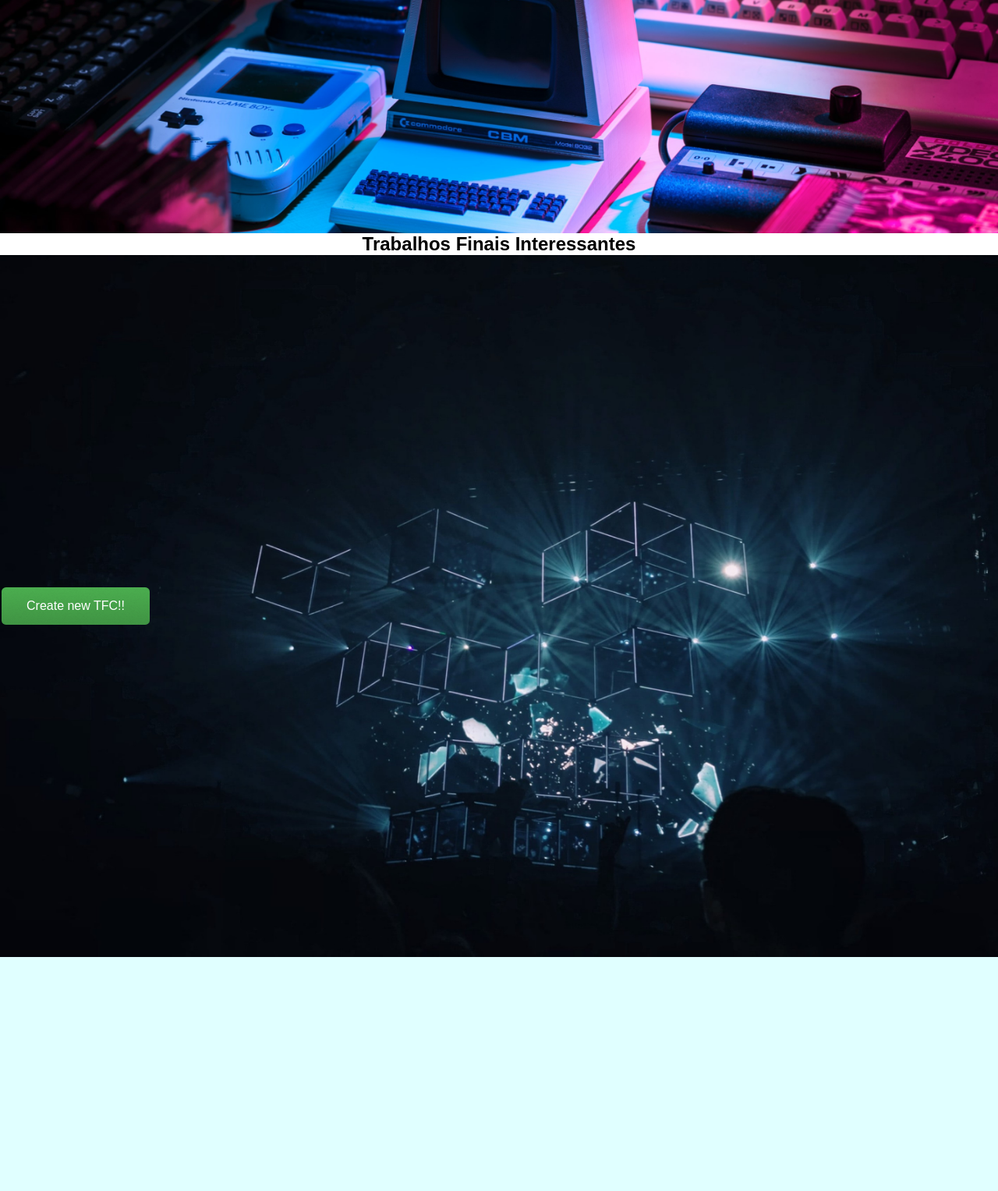
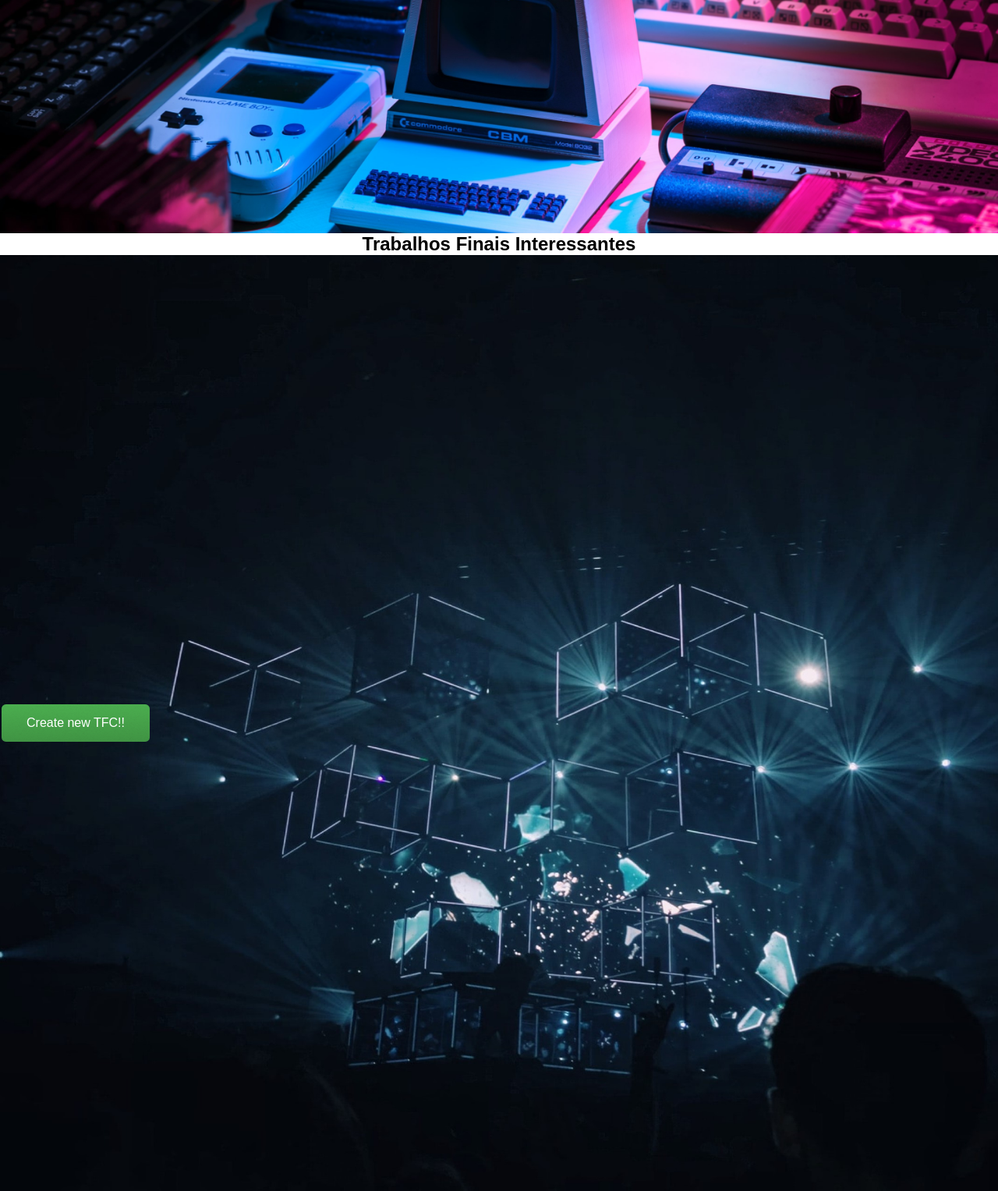
Before and after one commit to rangerd00/Projeto-PW, a Django app: page /projetos in a window 1280 px wide. Shown: the part 1192-2719 px from the top of the page at 78% size. Before the commit the page ends 2419 px from the top, so only its background shows below. Run offline with Django 4.2, Linux system fonts and the light colour scheme; data that the repository does not hold is empty; parts of the project's set-up code (start-up, migrations or seed data) failed here and were passed over.

Commit message:
Lab 11 TFCs

```diff
--- a/portfolio/static/portfolio/css/projetos.css
+++ b/portfolio/static/portfolio/css/projetos.css
@@ -82,7 +82,7 @@ align-content: center;
 position: relative;
   display: flex;
 align-content: center;
-        min-height: 900px;
+        min-height: 1200px;
 
     background-image: url('../images/fabio-oyXis2kALVg-unsplash.jpg');
    flex-wrap: wrap;
--- a/portfolio/templates/portfolio/projetos.html
+++ b/portfolio/templates/portfolio/projetos.html
@@ -154,7 +154,7 @@
 
 
     <div class="containerTFC" >
-<a href="{% url 'portfolio:novotfc' %}" style="position: center">   <button class="button">  Create new TFC!!</button> </a>
+<a href="{% url 'portfolio:novotfc' %}" style="text-align: center">   <button class="button">  Create new TFC!!</button> </a>
 
 
 
```
